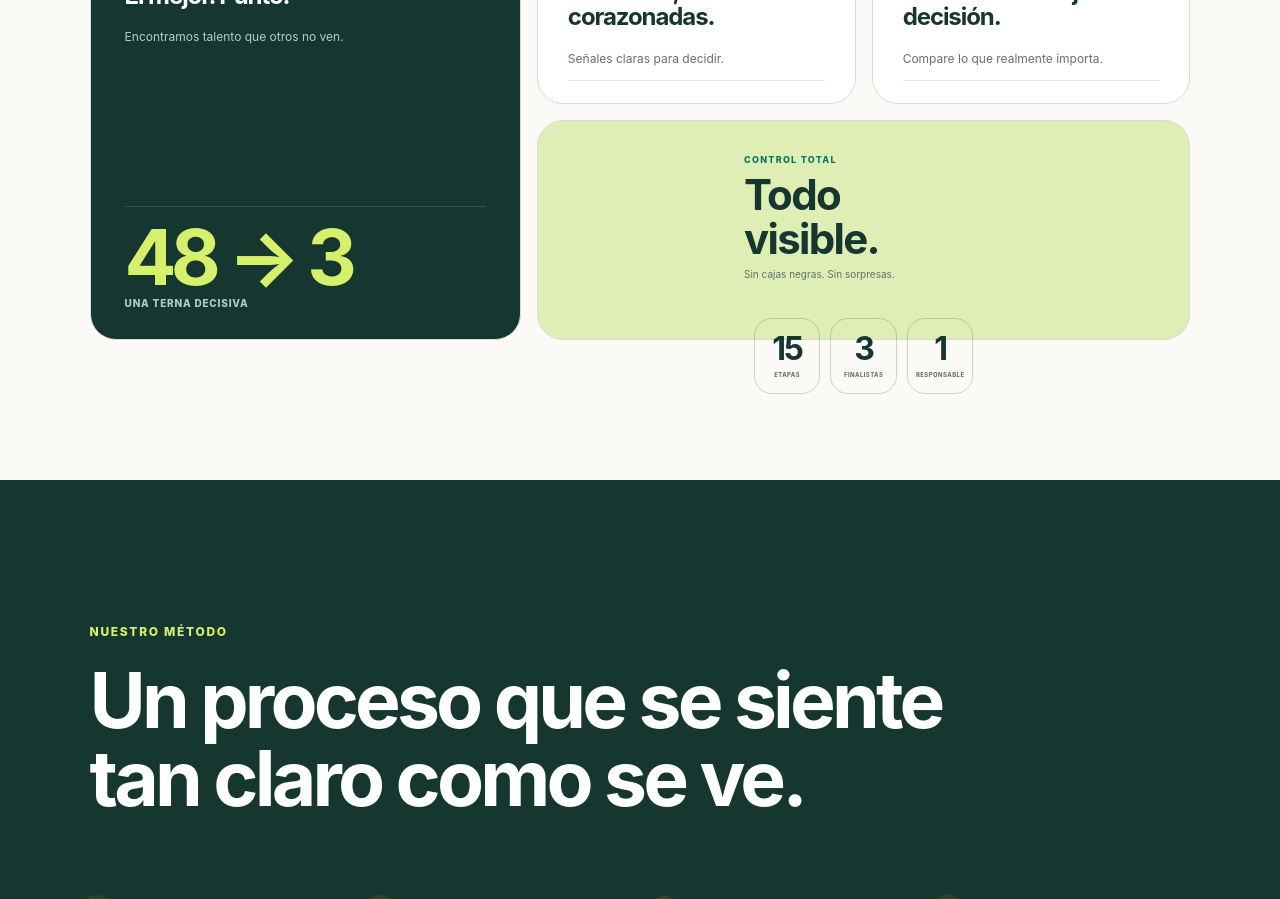
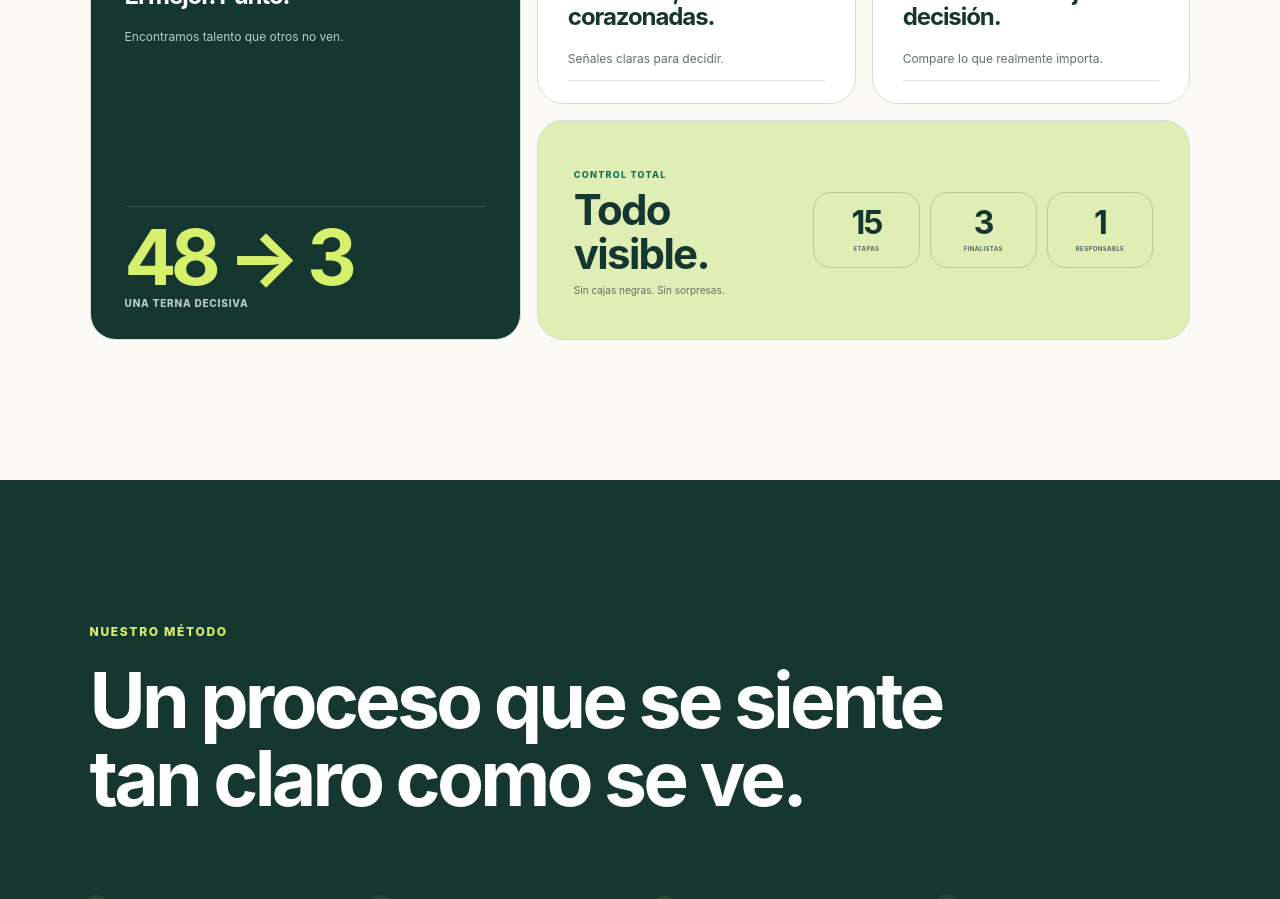
Before and after one commit to luisvallacastro-rgb/talento-sv, a Next.js app: page / in a window 1280 px wide. Shown: the part 2000-2899 px from the top of the page. Built offline with nearby package versions, Linux system fonts and the light colour scheme; no server answers.

Commit message:
Mantiene indicadores dentro de la tarjeta

```diff
--- a/src/app/modern-home.css
+++ b/src/app/modern-home.css
@@ -158,7 +158,7 @@
 @media(min-width:1001px){.bento-grid{grid-template-rows:235px 220px}.bento-1 article{min-height:471px;padding:30px 34px}.bento-2 article,.bento-3 article{min-height:235px;padding:26px 30px}.bento-stats article{min-height:220px;padding:26px 36px}.bento-1 h3{font-size:clamp(43px,4vw,62px);margin-top:52px}.bento-1>article>p{font-size:15px;margin-bottom:18px}.bento-1 .service-impact{padding-top:18px}.bento-1 .service-impact strong{font-size:clamp(62px,6vw,88px)}.bento-card h3{font-size:clamp(24px,1.8vw,30px);margin-top:34px;margin-bottom:9px}.bento-card>article>p{font-size:12px;line-height:1.4}.bento-2 .service-impact,.bento-3 .service-impact{padding-top:14px}.bento-2 .service-impact strong,.bento-3 .service-impact strong{font-size:39px}.service-impact span{margin-top:7px;font-size:7px}.service-tag{margin-top:10px;padding-block:5px;font-size:8px}.bento-card a{width:34px;height:34px;right:22px;top:22px}.bento-stats .stats-copy h3{font-size:42px;margin:6px 0}.bento-stats .stats-copy p{font-size:10px}.stats-row>div{height:92px}.stats-row strong{font-size:32px}.stats-row span{font-size:6px}}
 
 /* Prevent compact-card clipping */
-.service-tag{min-height:25px;line-height:1.15;display:inline-flex;align-items:center;flex:0 0 auto;overflow:hidden}.stats-row{align-items:center}.stats-row>div{aspect-ratio:auto!important;min-width:0;height:auto!important;min-height:76px;padding:10px 8px;border-radius:18px}.bento-stats article{overflow:visible}.stats-row strong{line-height:1}.stats-row span{line-height:1.15}
+.service-tag{min-height:25px;line-height:1.15;display:inline-flex;align-items:center;flex:0 0 auto;overflow:hidden}.stats-row{align-items:center}.stats-row>div{aspect-ratio:auto!important;min-width:0;height:auto!important;min-height:76px;padding:10px 8px;border-radius:18px}.bento-card.bento-stats article{display:grid;overflow:hidden}.stats-row strong{line-height:1}.stats-row span{line-height:1.15}
 @media(max-width:1000px){.service-tag{min-height:27px}.stats-row>div{min-height:82px}}
 @media(min-width:651px) and (max-width:1000px){.bento-stats article{grid-template-columns:.75fr 1.25fr;min-height:220px;padding:26px 34px;overflow:hidden}.bento-stats .stats-copy{text-align:left}.bento-stats .stats-copy p{margin-inline:0;text-align:left}.bento-stats .stats-copy h3{font-size:38px;margin:6px 0}.stats-row{width:100%;max-width:none;margin:0;grid-template-columns:repeat(3,1fr);gap:8px}.stats-row>div{min-height:76px}}
 .public-form>.button+.text-link{display:inline-flex;align-items:center;margin-left:24px;min-height:46px;vertical-align:middle}.public-form>.button{vertical-align:middle}@media(max-width:650px){.public-form>.button+.text-link{display:flex;margin:14px 0 0}}
```
